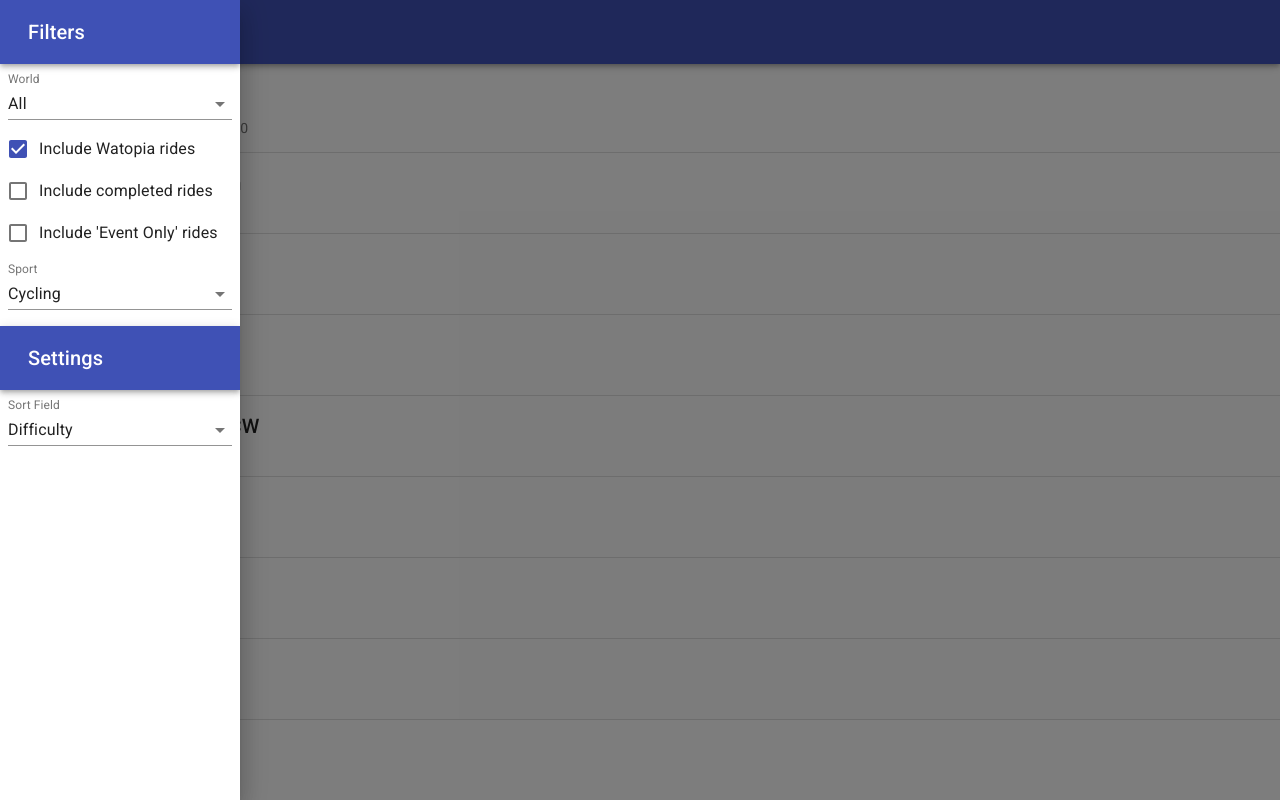
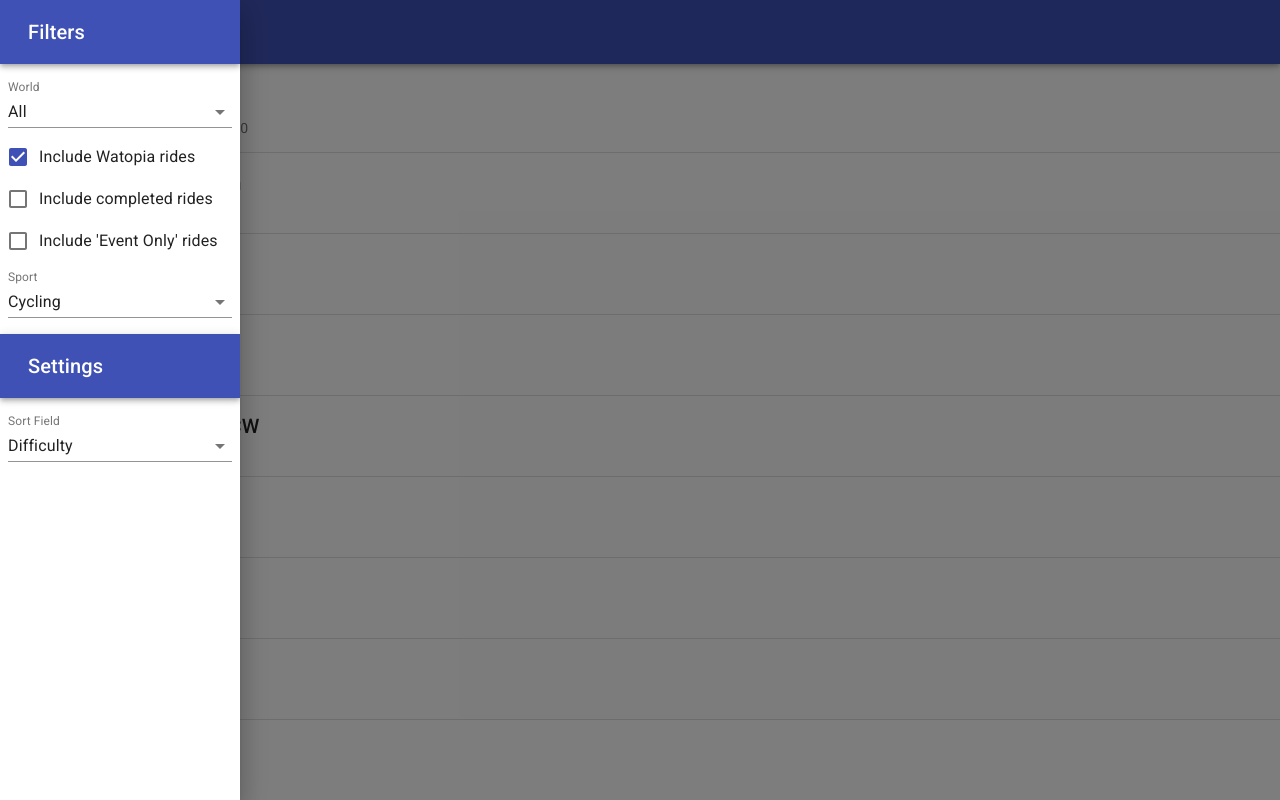
Before and after one commit to rosinbum/zwift-routes, a React (Create React App) app in the folder web/: page /#/ in a window 1280 px wide. Both pictures are taken after a click on the button "menu". Built offline with nearby package versions, Linux system fonts and the light colour scheme.

Commit message:
(#8) Fixed FormGroup spacing

```diff
--- a/web/src/pages/settings/index.jsx
+++ b/web/src/pages/settings/index.jsx
@@ -30,7 +30,7 @@ const SettingsForm = () => {
           <Typography variant="h6" className={style.title}>Filters</Typography>
         </Toolbar>
       </AppBar>
-      <FormGroup>
+      <FormGroup className={style.formGroup}>
         <ZwiftWorldFilter
           onSettingsChanged={(v) => changeSettings({ filter_world: v })}
           value={settings.filter_world}
@@ -61,7 +61,7 @@ const SettingsForm = () => {
           <Typography variant="h6" className={style.title}>Settings</Typography>
         </Toolbar>
       </AppBar>
-      <FormGroup>
+      <FormGroup className={style.formGroup}>
         <SortFieldSetting
           onSettingsChanged={(v) => changeSettings({ sort_field: v })}
           value={settings.sort_field}
--- a/web/src/pages/settings/stylesheet.js
+++ b/web/src/pages/settings/stylesheet.js
@@ -7,6 +7,9 @@ const useStyles = makeStyles((theme) => ({
   formControl: {
     margin: theme.spacing(1),
     minWidth: 120
+  },
+  formGroup: {
+    marginTop: theme.spacing(1)
   },
   root: {
     minWidth: '15rem'
```
